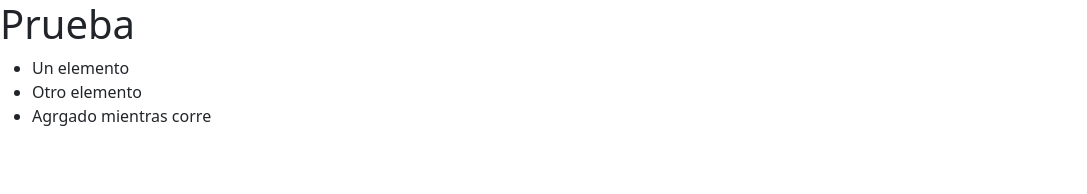
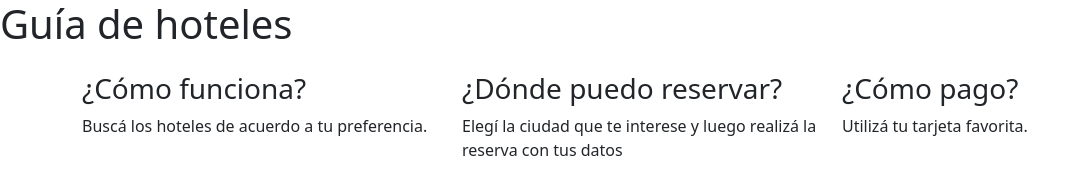
Before and after one commit to cours8/bstrap1, a website: page index.html in a window 1280 px wide. Shown: the whole page, without its empty margins (0-1087 px from the left). Drawn offline with nearby package versions, Linux system fonts and the light colour scheme.

Commit message:
Agrego jumbotron y la primera fila

```diff
--- a/index.html
+++ b/index.html
@@ -4,16 +4,38 @@
         <meta charset="utf-8">
         <title>Guía de hoteles</title>
         <meta name="viewport" content="width=device-width, initial-scale=1, shrink-to-fit=no">
-        <link href="/node_modules/bootstrap/dist/css/bootstrap.min.css" rel="stylesheet" integrity="sha384-KyZXEAg3QhqLMpG8r+8fhAXLRk2vvoC2f3B09zVXn8CA5QIVfZOJ3BCsw2P0p/We" crossorigin="anonymous">
+        <link href="/node_modules/bootstrap/dist/css/bootstrap.css" rel="stylesheet" crossorigin="anonymous" type="text/css">
+        <link href="/css/main.css" rel="stylesheet" crossorigin="anonymous" type="text/css">
+    </head>
+    <body>
+        <div class="jumbotron">
+            <h1>Guía de hoteles</h1>
+        </div>
+        <div class="container">
+            <div class="row">
+                <div class="col-sm-4">
+                    <p>
+                        <h3>¿Cómo funciona?</h3>
+                        <p>Buscá los hoteles de acuerdo a tu preferencia.</p>
+                    </p>
+                </div>
+                <div class="col-sm-4">
+                    <p>
+                        <h3>¿Dónde puedo reservar?</h3>
+                        <p>Elegí la ciudad que te interese y luego realizá la reserva con tus datos</p>
+                    </p>
+                </div>
+                <div class="col-sm-4">
+                    <p>
+                        <h3>¿Cómo pago?</h3>
+                        <p>Utilizá tu tarjeta favorita.</p>
+                    </p>
+                </div>
+            </div>
+        </div>
         <script src="/node_modules/jquery/dist/jquery.min.js" integrity="sha384-vtXRMe3mGCbOeY7l30aIg8H9p3GdeSe4IFlP6G8JMa7o7lXvnz3GFKzPxzJdPfGK" crossorigin="anonymous"></script>
         <script src="/node_modules/@popperjs/core/dist/umd/popper.min.js" integrity="sha256-zMDueDFY0as65ZDvjJgqgn446Lgv0SFVHN1MIAQfzRs=" crossorigin="anonymous"></script>
         <script src="/node_modules/bootstrap/dist/js/bootstrap.min.js" integrity="sha256-c4Ll6eSIg6Eothk8pCWAF8aE923EvtU11pqjBy+NjNM=" crossorigin="anonymous"></script>
-    </head>
-    <body>
-        <h1>Prueba</h1>
-        <ul>
-            <li>Un elemento</li>
-            <li>Otro elemento</li>
-            <li>Agrgado mientras corre</li>
-        </ul>
+        <!-- script src="https://cdn.jsdelivr.net/npm/bootstrap@5.1.0/dist/js/bootstrap.bundle.min.js" integrity="sha384-U1DAWAznBHeqEIlVSCgzq+c9gqGAJn5c/t99JyeKa9xxaYpSvHU5awsuZVVFIhvj" crossorigin="anonymous"></script -->
     </body>
+</html>
```
